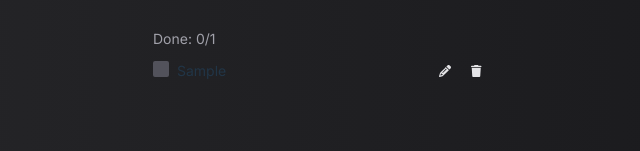
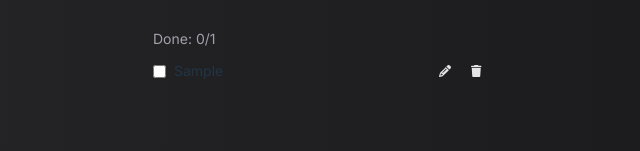
Before and after one commit to joaovictornsv/local-list, a React (Vite) app: page / in a window 1280 px wide. Both pictures are taken after typing "Sample" into the empty fields and a click on the button "Add task". Shown: the part 319-470 px from the top of the page, without its empty margins (319-959 px from the left). Built offline with nearby package versions, Linux system fonts and the light colour scheme.

Commit message:
fix: break words in Task

```diff
--- a/src/atomic/atoms/Checkbox.jsx
+++ b/src/atomic/atoms/Checkbox.jsx
@@ -1,6 +1,3 @@
-import {FontAwesomeIcon} from "@fortawesome/react-fontawesome";
-import {faCheck} from "@fortawesome/free-solid-svg-icons/faCheck";
-
 export const Checkbox = ({
   label,
   id,
@@ -8,25 +5,17 @@ export const Checkbox = ({
   ...rest
 }) => {
   return (
-    <label htmlFor={id} className="flex justify-start items-start text-sm cursor-pointer gap-2">
+    <label htmlFor={id} className="flex min-w-0 w-full justify-start items-start text-sm cursor-pointer gap-2">
       <input
         type="checkbox"
-        className="hidden p-2 rounded"
+        className="mt-1 rounded bg-neutral-600 accent-zinc-200"
         id={id}
         {...rest}
       />
 
-      <div>
-        <div className={`h-4 w-4 rounded-sm ${checked?'bg-zinc-200':'bg-zinc-600 '} flex items-center justify-center`}>
-          <FontAwesomeIcon icon={faCheck} className={`text-zinc-800 text-xs ${checked?'block':'hidden'}`}/>
-        </div>
-      </div>
-
-      <div>
-        <span className={`line-clamp-3 break-all ${checked?'line-through':''}`}>
-          {label}
-        </span>
-      </div>
+      <span className={`line-clamp-3 break-words ${checked?'line-through':''}`}>
+        {label}
+      </span>
     </label>
   )
 }
```
